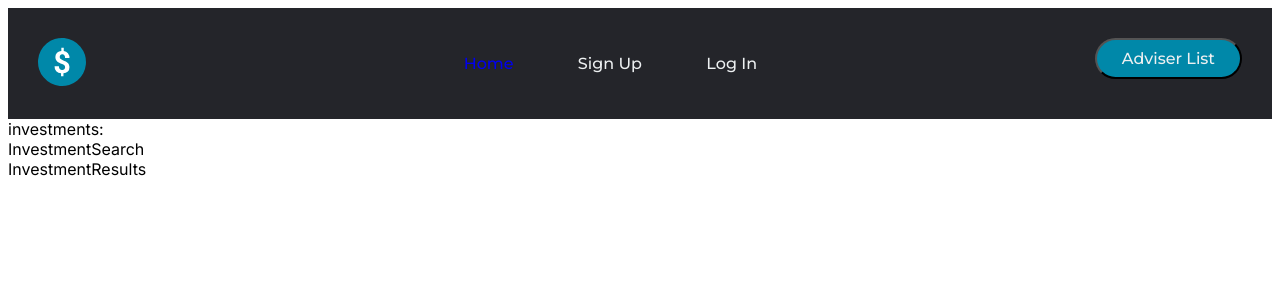
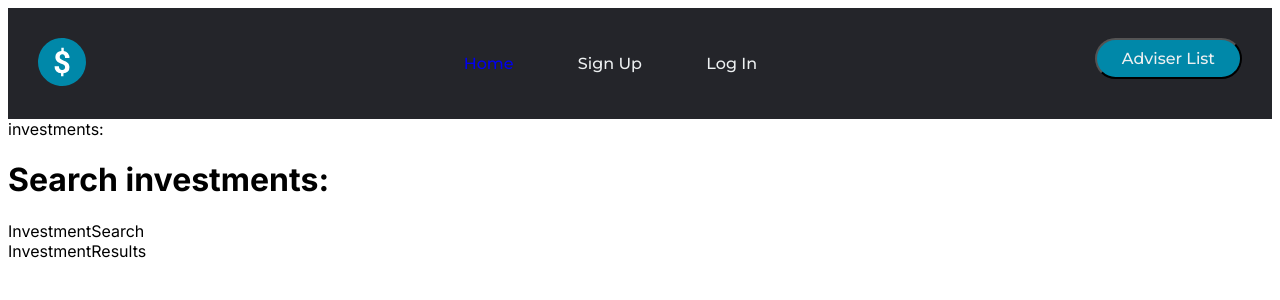
Before and after one commit to ichater/Fullstack-Investment-Portal, a Next.js app: page /investments in a window 1280 px wide. Shown: the top 300 px of the page. Built offline with nearby package versions, Linux system fonts and the light colour scheme.

Commit message:
added investment components to global components directory so it can be used in other route groups

```diff
--- a/src/app/(unauthed)/investments/page.tsx
+++ b/src/app/(unauthed)/investments/page.tsx
@@ -1,5 +1,5 @@
 import React from "react";
-import InvestmentDisplay from "./components/InvestmentDisplay";
+import InvestmentDisplay from "@/app/components/investmentcomponents/InvestmentDisplay";
 
 export default function page() {
   return (
--- a/src/app/components/Navbar.tsx
+++ b/src/app/components/Navbar.tsx
@@ -1,6 +1,6 @@
 import Link from "next/link";
 import React from "react";
-import AuthModal from "./AuthModal";
+import AuthModal from "./authmodals/AuthModal";
 
 export default function Navbar() {
   return (
--- a/src/app/components/AuthModal.tsx
+++ b/src/app/components/authmodals/AuthModal.tsx
@@ -4,7 +4,7 @@ import React, { useState } from "react";
 import Box from "@mui/material/Box";
 import Typography from "@mui/material/Typography";
 import Modal from "@mui/material/Modal";
-import ClientAdviserToggle from "./authmodals/ClientAdviserToggle";
+import ClientAdviserToggle from "./ClientAdviserToggle";
 
 type Props = {
   isLogIn: boolean;
--- a/src/app/components/authmodals/ClientAdviserToggle.tsx
+++ b/src/app/components/authmodals/ClientAdviserToggle.tsx
@@ -1,7 +1,7 @@
 "use client";
 
 import React, { Dispatch, SetStateAction, useState } from "react";
-import { ToggleState } from "../AuthModal";
+import { ToggleState } from "./AuthModal";
 
 type Props = {
   toggleState: ToggleState;
--- a/src/app/(unauthed)/investments/components/InvestmentDisplay.tsx
+++ b/src/app/components/investmentcomponents/InvestmentDisplay.tsx
@@ -6,6 +6,7 @@ import InvestmentSearch from "./InvestmentSearch";
 export default function InvestmentDisplay() {
   return (
     <div>
+      <h1>Search investments:</h1>
       <InvestmentSearch />
       <InvestmentResults />
     </div>
--- a/tsconfig.json
+++ b/tsconfig.json
@@ -23,7 +23,8 @@
       "@/*": ["./src/*"],
       "@/prismaInstance/*": ["./server/db/*"],
       "@/builders/*": ["./src/lib/builders/*"],
-      "@/utils/*": ["./src/lib/utils/*"]
+      "@/utils/*": ["./src/lib/utils/*"],
+      "@/globalComponents/*": ["./src/app/components/*"]
     }
   },
   "include": ["next-env.d.ts", "**/*.ts", "**/*.tsx", ".next/types/**/*.ts"],
```
Also changed, not shown: src/app/components/investmentcomponents/InvestmentResults.tsx (renamed from src/app/(unauthed)/investments/components/InvestmentResults.tsx), src/app/components/investmentcomponents/InvestmentSearch.tsx (renamed from src/app/(unauthed)/investments/components/InvestmentSearch.tsx).
